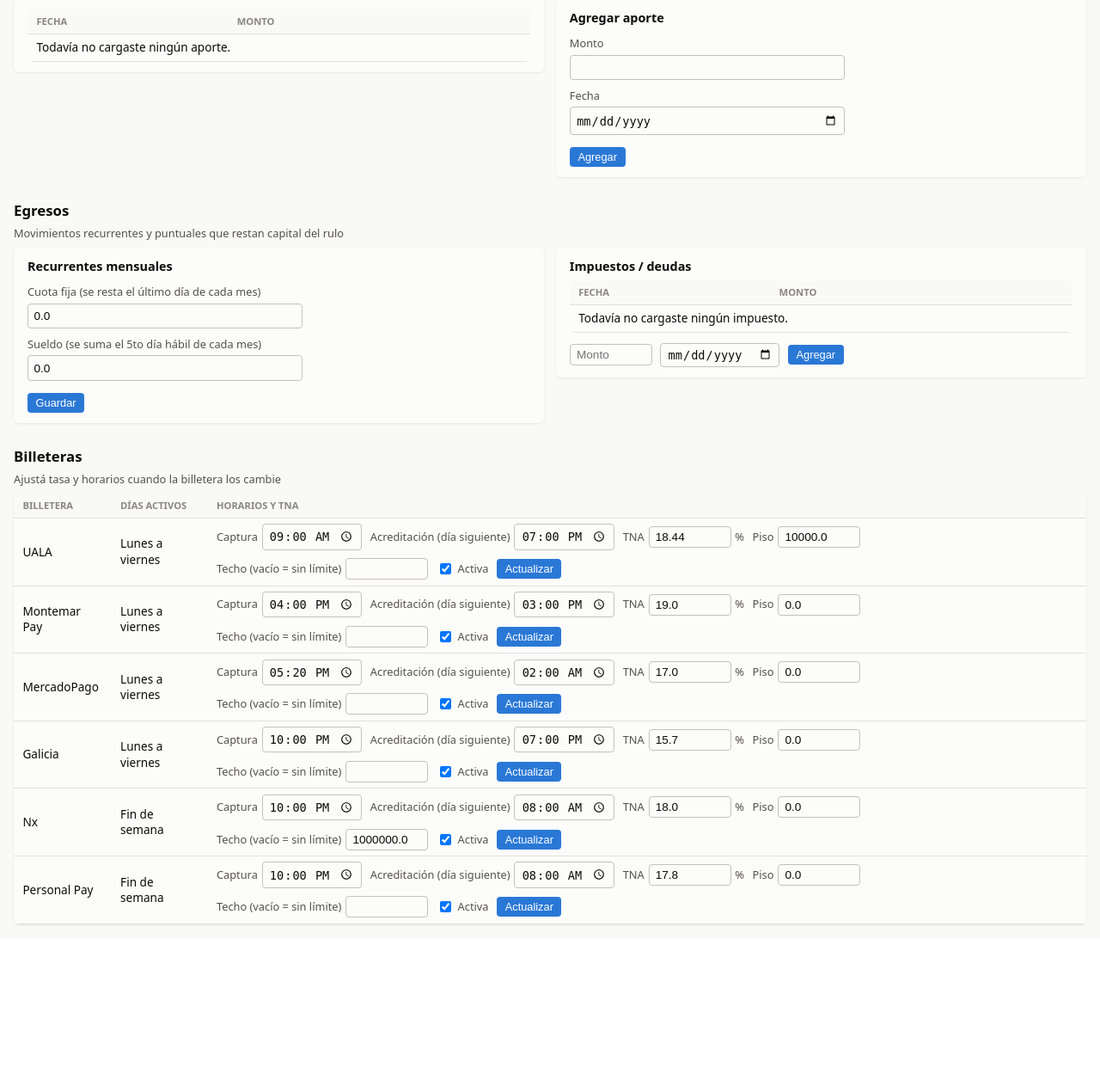
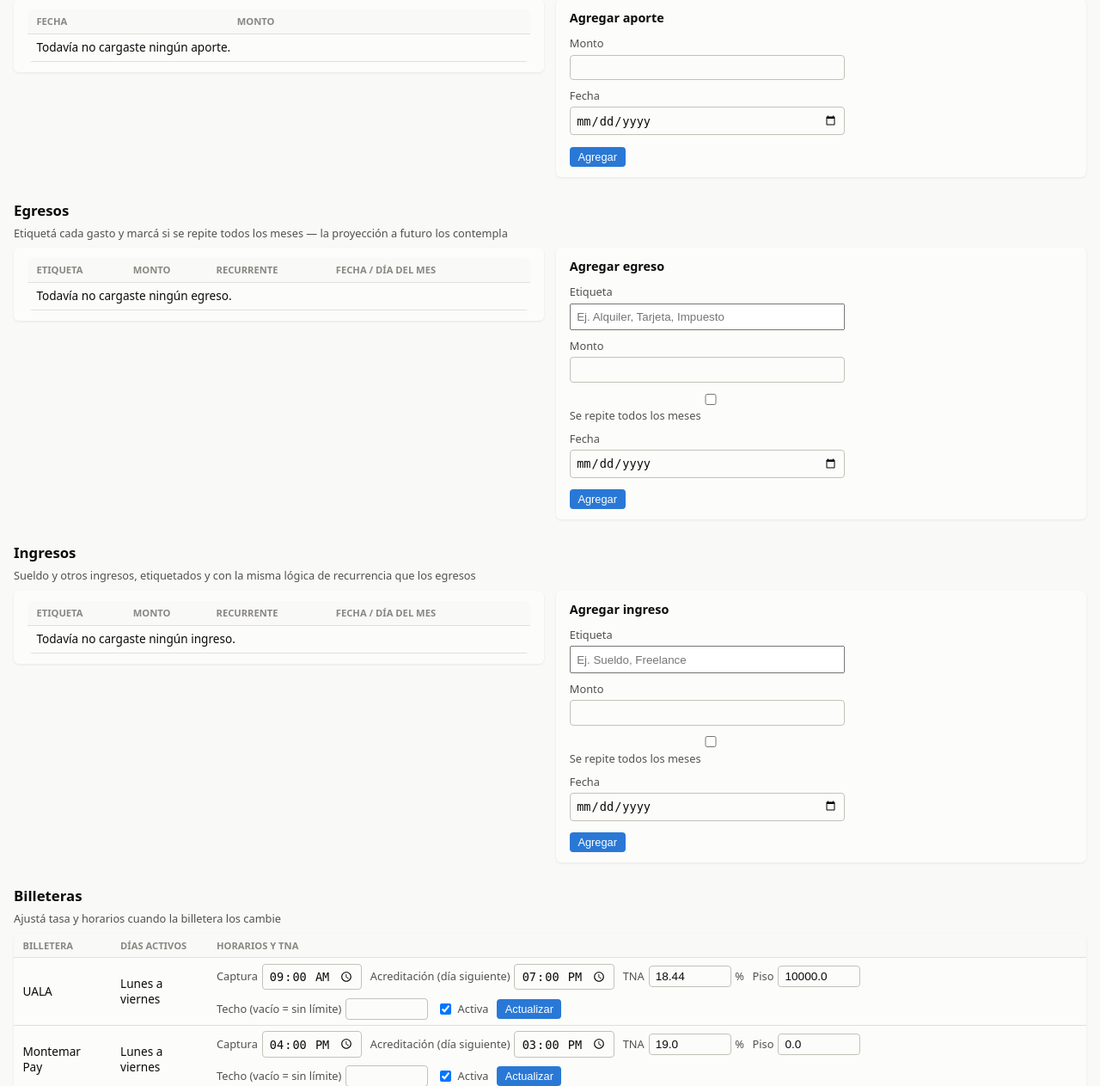
Before and after one commit to ferreyraf/App_rendimientos, a Flask app: page /configuracion in a window 1280 px wide. Shown: the part 152-1415 px from the top of the page at 86% size. Before the commit the page ends 1229 px from the top, so only its background shows below. Run offline with Flask 3, Linux system fonts and the light colour scheme; data comes from the database, SQL or seed files in the repository; data that the repository does not hold is empty.

Commit message:
Unifica egresos/ingresos en movimientos etiquetados y recurrentes
Reemplaza los impuestos puntuales y los campos únicos cuota_fija/sueldo
por tablas de egresos e ingresos donde cada movimiento tiene etiqueta,
monto, y es puntual (fecha) o recurrente (día del mes, todos los meses).
Así la proyección a futuro contempla gastos e ingresos fijos por
categoría (alquiler, tarjeta, sueldo, etc.) en vez de un único monto sin
identificar, y el dashboard/historial muestran cada movimiento del día
con su etiqueta. Migra automáticamente los datos del esquema anterior.

Co-Authored-By: Claude Sonnet 5 <noreply@anthropic.com>

```diff
--- a/app/routes.py
+++ b/app/routes.py
@@ -6,6 +6,7 @@ from flask import Blueprint, Response, flash, redirect, render_template, request
 
 from . import db
 from .domain import (
+    MovimientoRecurrente,
     Wallet,
     billetera_actual,
     capital_simple,
@@ -40,8 +41,31 @@ def _aportes_pares(conn):
     return [(fecha, monto) for _, fecha, monto in db.get_aportes(conn)]
 
 
-def _egresos_pares(conn):
-    return [(fecha, monto) for _, fecha, monto in db.get_impuestos(conn)]
+def _egresos(conn) -> list[MovimientoRecurrente]:
+    return [m for _, m in db.get_egresos(conn)]
+
+
+def _ingresos(conn) -> list[MovimientoRecurrente]:
+    return [m for _, m in db.get_ingresos(conn)]
+
+
+def _parse_movimiento_form(form) -> tuple[str, float, bool, date | None, int | None]:
+    etiqueta = (form.get("etiqueta") or "").strip()
+    if not etiqueta:
+        raise ValueError("La etiqueta es obligatoria.")
+    monto = float(form["monto"])
+    if monto <= 0:
+        raise ValueError("El monto debe ser mayor a cero.")
+    recurrente = form.get("recurrente") == "on"
+    if recurrente:
+        dia_mes = int(form["dia_mes"])
+        if not (1 <= dia_mes <= 31):
+            raise ValueError("El día del mes debe estar entre 1 y 31.")
+        fecha = None
+    else:
+        fecha = date.fromisoformat(form["fecha"])
+        dia_mes = None
+    return etiqueta, monto, recurrente, fecha, dia_mes
 
 
 @bp.route("/")
@@ -53,13 +77,13 @@ def dashboard():
         return redirect(url_for("main.configuracion"))
 
     wallets = [_wallet_from_row(r) for r in db.get_wallets(conn)]
-    egresos = _egresos_pares(conn)
-    cuota_fija, sueldo = db.get_config_egresos(conn)
+    egresos = _egresos(conn)
+    ingresos = _ingresos(conn)
     conn.close()
 
     ahora = datetime.now()
     hoy = ahora.date()
-    summaries = simulate(aportes, egresos, hoy, wallets, cuota_fija=cuota_fija, sueldo=sueldo)
+    summaries = simulate(aportes, egresos, ingresos, hoy, wallets)
     summary = summaries[-1] if summaries else None
 
     proxima_info = None
@@ -97,6 +121,7 @@ def dashboard():
 
     total_aportado = principal_total
     total_egresos = sum(s.egreso_pagado for s in summaries)
+    total_ingresos = sum(s.ingreso_recibido for s in summaries)
 
     vencimiento = proximo_vencimiento_impuestos(hoy)
     dias_para_vencimiento = (vencimiento - hoy).days
@@ -113,6 +138,7 @@ def dashboard():
         ventaja_rulo=ventaja_rulo,
         total_aportado=total_aportado,
         total_egresos=total_egresos,
+        total_ingresos=total_ingresos,
         vencimiento=vencimiento,
         dias_para_vencimiento=dias_para_vencimiento,
     )
@@ -147,34 +173,16 @@ def configuracion():
 
     aportes = db.get_aportes(conn)
     wallets = db.get_wallets(conn)
-    impuestos = db.get_impuestos(conn)
-    cuota_fija, sueldo = db.get_config_egresos(conn)
+    egresos = db.get_egresos(conn)
+    ingresos = db.get_ingresos(conn)
     conn.close()
     return render_template(
         "configuracion.html",
         aportes=aportes,
         wallets=wallets,
-        impuestos=impuestos,
-        cuota_fija=cuota_fija,
-        sueldo=sueldo,
+        egresos=egresos,
+        ingresos=ingresos,
     )
-
-
-@bp.route("/configuracion/egresos-fijos", methods=["POST"])
-def actualizar_egresos_fijos():
-    conn = db.get_db()
-    try:
-        cuota_fija = float(request.form.get("cuota_fija") or 0)
-        sueldo = float(request.form.get("sueldo") or 0)
-    except ValueError:
-        conn.close()
-        flash("Datos inválidos: revisá la cuota fija y el sueldo.")
-        return redirect(url_for("main.configuracion"))
-
-    db.set_config_egresos(conn, cuota_fija, sueldo)
-    conn.close()
-    flash("Cuota fija y sueldo actualizados.")
-    return redirect(url_for("main.configuracion"))
 
 
 @bp.route("/configuracion/editar/<int:aporte_id>", methods=["POST"])
@@ -212,56 +220,101 @@ def eliminar_aporte(aporte_id):
     return redirect(url_for("main.configuracion"))
 
 
-@bp.route("/configuracion/impuesto", methods=["POST"])
-def agregar_impuesto():
+@bp.route("/configuracion/egreso", methods=["POST"])
+def agregar_egreso():
     conn = db.get_db()
     try:
-        monto = float(request.form["monto"])
-        fecha = date.fromisoformat(request.form["fecha"])
-    except (KeyError, ValueError):
+        etiqueta, monto, recurrente, fecha, dia_mes = _parse_movimiento_form(request.form)
+    except KeyError:
         conn.close()
-        flash("Datos inválidos: revisá el monto y la fecha del impuesto.")
+        flash("Datos inválidos: revisá los campos del egreso.")
+        return redirect(url_for("main.configuracion"))
+    except ValueError as exc:
+        conn.close()
+        flash(str(exc))
         return redirect(url_for("main.configuracion"))
 
-    if monto <= 0:
-        conn.close()
-        flash("El impuesto debe ser mayor a cero.")
-        return redirect(url_for("main.configuracion"))
-
-    db.add_impuesto(conn, fecha, monto)
+    db.add_egreso(conn, etiqueta, monto, recurrente, fecha, dia_mes)
     conn.close()
-    flash("Impuesto agregado.")
+    flash("Egreso agregado.")
     return redirect(url_for("main.configuracion"))
 
 
-@bp.route("/configuracion/impuesto/editar/<int:impuesto_id>", methods=["POST"])
-def editar_impuesto(impuesto_id):
+@bp.route("/configuracion/egreso/editar/<int:egreso_id>", methods=["POST"])
+def editar_egreso(egreso_id):
     conn = db.get_db()
     try:
-        monto = float(request.form["monto"])
-        fecha = date.fromisoformat(request.form["fecha"])
-    except (KeyError, ValueError):
+        etiqueta, monto, recurrente, fecha, dia_mes = _parse_movimiento_form(request.form)
+    except KeyError:
         conn.close()
-        flash("Datos inválidos: revisá el monto y la fecha del impuesto.")
+        flash("Datos inválidos: revisá los campos del egreso.")
+        return redirect(url_for("main.configuracion"))
+    except ValueError as exc:
+        conn.close()
+        flash(str(exc))
         return redirect(url_for("main.configuracion"))
 
-    if monto <= 0:
-        conn.close()
-        flash("El impuesto debe ser mayor a cero.")
-        return redirect(url_for("main.configuracion"))
-
-    db.update_impuesto(conn, impuesto_id, fecha, monto)
+    db.update_egreso(conn, egreso_id, etiqueta, monto, recurrente, fecha, dia_mes)
     conn.close()
-    flash("Impuesto actualizado.")
+    flash("Egreso actualizado.")
     return redirect(url_for("main.configuracion"))
 
 
-@bp.route("/configuracion/impuesto/eliminar/<int:impuesto_id>", methods=["POST"])
-def eliminar_impuesto(impuesto_id):
+@bp.route("/configuracion/egreso/eliminar/<int:egreso_id>", methods=["POST"])
+def eliminar_egreso(egreso_id):
     conn = db.get_db()
-    db.delete_impuesto(conn, impuesto_id)
+    db.delete_egreso(conn, egreso_id)
     conn.close()
-    flash("Impuesto eliminado.")
+    flash("Egreso eliminado.")
+    return redirect(url_for("main.configuracion"))
+
+
+@bp.route("/configuracion/ingreso", methods=["POST"])
+def agregar_ingreso():
+    conn = db.get_db()
+    try:
+        etiqueta, monto, recurrente, fecha, dia_mes = _parse_movimiento_form(request.form)
+    except KeyError:
+        conn.close()
+        flash("Datos inválidos: revisá los campos del ingreso.")
+        return redirect(url_for("main.configuracion"))
+    except ValueError as exc:
+        conn.close()
+        flash(str(exc))
+        return redirect(url_for("main.configuracion"))
+
+    db.add_ingreso(conn, etiqueta, monto, recurrente, fecha, dia_mes)
+    conn.close()
+    flash("Ingreso agregado.")
+    return redirect(url_for("main.configuracion"))
+
+
+@bp.route("/configuracion/ingreso/editar/<int:ingreso_id>", methods=["POST"])
+def editar_ingreso(ingreso_id):
+    conn = db.get_db()
+    try:
+        etiqueta, monto, recurrente, fecha, dia_mes = _parse_movimiento_form(request.form)
+    except KeyError:
+        conn.close()
+        flash("Datos inválidos: revisá los campos del ingreso.")
+        return redirect(url_for("main.configuracion"))
+    except ValueError as exc:
+        conn.close()
+        flash(str(exc))
+        return redirect(url_for("main.configuracion"))
+
+    db.update_ingreso(conn, ingreso_id, etiqueta, monto, recurrente, fecha, dia_mes)
+    conn.close()
+    flash("Ingreso actualizado.")
+    return redirect(url_for("main.configuracion"))
+
+
+@bp.route("/configuracion/ingreso/eliminar/<int:ingreso_id>", methods=["POST"])
+def eliminar_ingreso(ingreso_id):
+    conn = db.get_db()
+    db.delete_ingreso(conn, ingreso_id)
+    conn.close()
+    flash("Ingreso eliminado.")
     return redirect(url_for("main.configuracion"))
 
 
@@ -274,13 +327,11 @@ def historial():
         return redirect(url_for("main.configuracion"))
 
     wallets = [_wallet_from_row(r) for r in db.get_wallets(conn)]
-    egresos = _egresos_pares(conn)
-    cuota_fija, sueldo = db.get_config_egresos(conn)
+    egresos = _egresos(conn)
+    ingresos = _ingresos(conn)
     conn.close()
 
-    summaries = simulate(
-        aportes, egresos, date.today(), wallets, cuota_fija=cuota_fija, sueldo=sueldo
-    )
+    summaries = simulate(aportes, egresos, ingresos, date.today(), wallets)
     capital_series = [
         {"date": s.date.isoformat(), "capital_cierre": s.capital_cierre} for s in summaries
     ]
@@ -298,13 +349,11 @@ def exportar_historial():
         return redirect(url_for("main.configuracion"))
 
     wallets = [_wallet_from_row(r) for r in db.get_wallets(conn)]
-    egresos = _egresos_pares(conn)
-    cuota_fija, sueldo = db.get_config_egresos(conn)
+    egresos = _egresos(conn)
+    ingresos = _ingresos(conn)
     conn.close()
 
-    summaries = simulate(
-        aportes, egresos, date.today(), wallets, cuota_fija=cuota_fija, sueldo=sueldo
-    )
+    summaries = simulate(aportes, egresos, ingresos, date.today(), wallets)
 
     buffer = io.StringIO()
     writer = csv.writer(buffer)
@@ -363,13 +412,11 @@ def graficos():
         return redirect(url_for("main.configuracion"))
 
     wallets = [_wallet_from_row(r) for r in db.get_wallets(conn)]
-    egresos = _egresos_pares(conn)
-    cuota_fija, sueldo = db.get_config_egresos(conn)
+    egresos = _egresos(conn)
+    ingresos = _ingresos(conn)
     conn.close()
 
-    summaries = simulate(
-        aportes, egresos, date.today(), wallets, cuota_fija=cuota_fija, sueldo=sueldo
-    )
+    summaries = simulate(aportes, egresos, ingresos, date.today(), wallets)
 
     # Serie de capital + desglose aportado vs. ganancia generada, para el
     # área apilada "aportes vs. ganancia".
@@ -437,8 +484,8 @@ def proyeccion():
         return redirect(url_for("main.configuracion"))
 
     wallets = [_wallet_from_row(r) for r in db.get_wallets(conn)]
-    egresos = _egresos_pares(conn)
-    cuota_fija, sueldo = db.get_config_egresos(conn)
+    egresos = _egresos(conn)
+    ingresos = _ingresos(conn)
     conn.close()
 
     hoy = date.today()
@@ -479,12 +526,7 @@ def proyeccion():
 
     principal_total = sum(monto for _, monto in aportes)
     summaries = simulate(
-        aportes + aportes_planeados,
-        egresos,
-        fecha_objetivo,
-        wallets,
-        cuota_fija=cuota_fija,
-        sueldo=sueldo,
+        aportes + aportes_planeados, egresos, ingresos, fecha_objetivo, wallets
     )
     capital_hoy = next((s.capital_cierre for s in summaries if s.date == hoy), principal_total)
     capital_final = summaries[-1].capital_cierre if summaries else principal_total
--- a/app/templates/configuracion.html
+++ b/app/templates/configuracion.html
@@ -48,55 +48,138 @@
 </div>
 
 <h2>Egresos</h2>
-<p class="subtitle">Movimientos recurrentes y puntuales que restan capital del rulo</p>
+<p class="subtitle">Etiquetá cada gasto y marcá si se repite todos los meses — la proyección a futuro los contempla</p>
 
 <div class="two-col">
   <section class="chart-card">
-    <h3>Recurrentes mensuales</h3>
-    <form method="post" action="{{ url_for('main.actualizar_egresos_fijos') }}" class="config-form">
-      <label for="cuota_fija">Cuota fija (se resta el último día de cada mes)</label>
-      <input type="number" step="0.01" min="0" id="cuota_fija" name="cuota_fija" value="{{ cuota_fija }}">
-
-      <label for="sueldo">Sueldo (se suma el 5to día hábil de cada mes)</label>
-      <input type="number" step="0.01" min="0" id="sueldo" name="sueldo" value="{{ sueldo }}">
-
-      <button type="submit">Guardar</button>
-    </form>
-  </section>
-
-  <section class="chart-card">
-    <h3>Impuestos / deudas</h3>
     <table>
       <thead>
         <tr>
-          <th>Fecha</th>
+          <th>Etiqueta</th>
           <th>Monto</th>
+          <th>Recurrente</th>
+          <th>Fecha / día del mes</th>
           <th></th>
         </tr>
       </thead>
       <tbody>
-        {% for id, fecha, monto in impuestos %}
+        {% for id, m in egresos %}
           <tr>
-            <td><input type="date" form="impuesto-{{ id }}" name="fecha" value="{{ fecha.isoformat() }}" required></td>
-            <td><input type="number" step="0.01" min="0.01" form="impuesto-{{ id }}" name="monto" value="{{ monto }}" required></td>
+            <td><input type="text" form="egreso-{{ id }}" name="etiqueta" value="{{ m.etiqueta }}" required></td>
+            <td><input type="number" step="0.01" min="0.01" form="egreso-{{ id }}" name="monto" value="{{ m.monto }}" required></td>
             <td>
-              <button type="submit" form="impuesto-{{ id }}" formaction="{{ url_for('main.editar_impuesto', impuesto_id=id) }}">Guardar</button>
-              <button type="submit" form="impuesto-{{ id }}" formaction="{{ url_for('main.eliminar_impuesto', impuesto_id=id) }}">Eliminar</button>
+              <label><input type="checkbox" form="egreso-{{ id }}" name="recurrente" onchange="toggleRecurrente(this)" {{ "checked" if m.recurrente }}> mensual</label>
+            </td>
+            <td>
+              <input type="date" form="egreso-{{ id }}" name="fecha" class="fecha-field" value="{{ m.fecha.isoformat() if m.fecha else '' }}" {{ "hidden" if m.recurrente }}>
+              <input type="number" form="egreso-{{ id }}" name="dia_mes" class="dia-mes-field" min="1" max="31" placeholder="Día (1-31)" value="{{ m.dia_mes or '' }}" {{ "hidden" if not m.recurrente }}>
+            </td>
+            <td>
+              <button type="submit" form="egreso-{{ id }}" formaction="{{ url_for('main.editar_egreso', egreso_id=id) }}">Guardar</button>
+              <button type="submit" form="egreso-{{ id }}" formaction="{{ url_for('main.eliminar_egreso', egreso_id=id) }}">Eliminar</button>
             </td>
           </tr>
-          <form id="impuesto-{{ id }}" method="post"></form>
+          <form id="egreso-{{ id }}" method="post"></form>
         {% else %}
-          <tr><td colspan="3">Todavía no cargaste ningún impuesto.</td></tr>
+          <tr><td colspan="5">Todavía no cargaste ningún egreso.</td></tr>
         {% endfor %}
       </tbody>
     </table>
-    <form method="post" action="{{ url_for('main.agregar_impuesto') }}" class="inline-form" style="margin-top: 0.75rem;">
-      <input type="number" step="0.01" min="0.01" name="monto" placeholder="Monto" required>
-      <input type="date" name="fecha" required>
+  </section>
+
+  <section class="chart-card">
+    <h3>Agregar egreso</h3>
+    <form method="post" action="{{ url_for('main.agregar_egreso') }}" class="config-form">
+      <label for="egreso_etiqueta">Etiqueta</label>
+      <input type="text" id="egreso_etiqueta" name="etiqueta" placeholder="Ej. Alquiler, Tarjeta, Impuesto" required>
+
+      <label for="egreso_monto">Monto</label>
+      <input type="number" step="0.01" min="0.01" id="egreso_monto" name="monto" required>
+
+      <label><input type="checkbox" name="recurrente" onchange="toggleRecurrente(this)"> Se repite todos los meses</label>
+
+      <label for="egreso_fecha" class="fecha-field">Fecha</label>
+      <input type="date" id="egreso_fecha" name="fecha" class="fecha-field">
+
+      <label for="egreso_dia_mes" class="dia-mes-field" hidden>Día del mes (1-31)</label>
+      <input type="number" id="egreso_dia_mes" name="dia_mes" class="dia-mes-field" min="1" max="31" hidden>
+
       <button type="submit">Agregar</button>
     </form>
   </section>
 </div>
+
+<h2>Ingresos</h2>
+<p class="subtitle">Sueldo y otros ingresos, etiquetados y con la misma lógica de recurrencia que los egresos</p>
+
+<div class="two-col">
+  <section class="chart-card">
+    <table>
+      <thead>
+        <tr>
+          <th>Etiqueta</th>
+          <th>Monto</th>
+          <th>Recurrente</th>
+          <th>Fecha / día del mes</th>
+          <th></th>
+        </tr>
+      </thead>
+      <tbody>
+        {% for id, m in ingresos %}
+          <tr>
+            <td><input type="text" form="ingreso-{{ id }}" name="etiqueta" value="{{ m.etiqueta }}" required></td>
+            <td><input type="number" step="0.01" min="0.01" form="ingreso-{{ id }}" name="monto" value="{{ m.monto }}" required></td>
+            <td>
+              <label><input type="checkbox" form="ingreso-{{ id }}" name="recurrente" onchange="toggleRecurrente(this)" {{ "checked" if m.recurrente }}> mensual</label>
+            </td>
+            <td>
+              <input type="date" form="ingreso-{{ id }}" name="fecha" class="fecha-field" value="{{ m.fecha.isoformat() if m.fecha else '' }}" {{ "hidden" if m.recurrente }}>
+              <input type="number" form="ingreso-{{ id }}" name="dia_mes" class="dia-mes-field" min="1" max="31" placeholder="Día (1-31)" value="{{ m.dia_mes or '' }}" {{ "hidden" if not m.recurrente }}>
+            </td>
+            <td>
+              <button type="submit" form="ingreso-{{ id }}" formaction="{{ url_for('main.editar_ingreso', ingreso_id=id) }}">Guardar</button>
+              <button type="submit" form="ingreso-{{ id }}" formaction="{{ url_for('main.eliminar_ingreso', ingreso_id=id) }}">Eliminar</button>
+            </td>
+          </tr>
+          <form id="ingreso-{{ id }}" method="post"></form>
+        {% else %}
+          <tr><td colspan="5">Todavía no cargaste ningún ingreso.</td></tr>
+        {% endfor %}
+      </tbody>
+    </table>
+  </section>
+
+  <section class="chart-card">
+    <h3>Agregar ingreso</h3>
+    <form method="post" action="{{ url_for('main.agregar_ingreso') }}" class="config-form">
+      <label for="ingreso_etiqueta">Etiqueta</label>
+      <input type="text" id="ingreso_etiqueta" name="etiqueta" placeholder="Ej. Sueldo, Freelance" required>
+
+      <label for="ingreso_monto">Monto</label>
+      <input type="number" step="0.01" min="0.01" id="ingreso_monto" name="monto" required>
+
+      <label><input type="checkbox" name="recurrente" onchange="toggleRecurrente(this)"> Se repite todos los meses</label>
+
+      <label for="ingreso_fecha" class="fecha-field">Fecha</label>
+      <input type="date" id="ingreso_fecha" name="fecha" class="fecha-field">
+
+      <label for="ingreso_dia_mes" class="dia-mes-field" hidden>Día del mes (1-31)</label>
+      <input type="number" id="ingreso_dia_mes" name="dia_mes" class="dia-mes-field" min="1" max="31" hidden>
+
+      <button type="submit">Agregar</button>
+    </form>
+  </section>
+</div>
+
+<script>
+  function toggleRecurrente(checkbox) {
+    const scope = checkbox.closest("tr") || checkbox.closest("form");
+    const fecha = scope.querySelectorAll(".fecha-field");
+    const diaMes = scope.querySelectorAll(".dia-mes-field");
+    fecha.forEach((el) => { el.hidden = checkbox.checked; });
+    diaMes.forEach((el) => { el.hidden = !checkbox.checked; });
+  }
+</script>
 
 <h2>Billeteras</h2>
 <p class="subtitle">Ajustá tasa y horarios cuando la billetera los cambie</p>
--- a/app/templates/history.html
+++ b/app/templates/history.html
@@ -16,8 +16,8 @@
     <span class="day-summary-date">
       {{ s.date.strftime("%d/%m/%Y") }}
       {% if s.aporte_recibido > 0 %}<span class="badge">+${{ "%.2f"|format(s.aporte_recibido) }} aporte</span>{% endif %}
-      {% if s.ingreso_recibido > 0 %}<span class="badge">+${{ "%.2f"|format(s.ingreso_recibido) }} sueldo</span>{% endif %}
-      {% if s.egreso_pagado > 0 %}<span class="badge badge-warning">-${{ "%.2f"|format(s.egreso_pagado) }} egreso</span>{% endif %}
+      {% for m in s.ingresos %}<span class="badge">+${{ "%.2f"|format(m.monto) }} {{ m.etiqueta }}</span>{% endfor %}
+      {% for m in s.egresos %}<span class="badge badge-warning">-${{ "%.2f"|format(m.monto) }} {{ m.etiqueta }}</span>{% endfor %}
     </span>
     <span class="day-summary-figures">
       Rendimiento ${{ "%.2f"|format(s.rendimiento_generado) }} · Capital <strong>${{ "%.2f"|format(s.capital_cierre) }}</strong>
```
Also changed, not shown: app/db.py (+107 -30 lines), app/domain.py (+79 -32 lines), app/templates/dashboard.html (+12 -1 lines).
